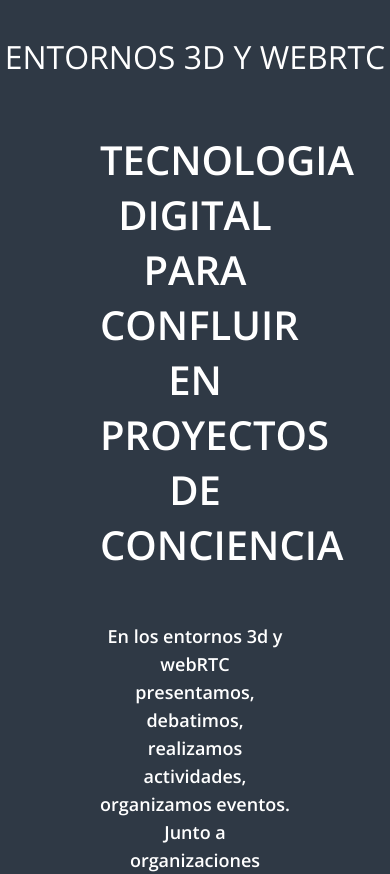
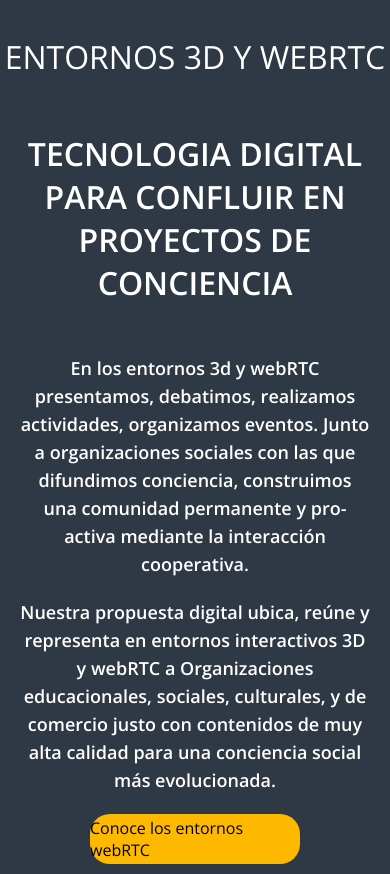
Before and after one commit to jhonnytesban/landing-fairbnb, a plain HTML site: page index.html in a window 390 px wide. Shown: the part 2120-2994 px from the top of the page. Drawn offline with nearby package versions, Linux system fonts and the light colour scheme.

Commit message:
fin de estilos movil

```diff
--- a/src/blocks/_footer.scss
+++ b/src/blocks/_footer.scss
@@ -8,6 +8,9 @@
     @include laptop{
         padding: 20px 25px;
     }
+    @include mobile{
+        padding: 20px 10px;
+    }
 }
 .container-footer{
     max-width: 200px;
@@ -16,12 +19,19 @@
         max-width: 150px;
         max-height: 100px;
     }
+    @include mobile{
+        max-width: 100px;
+        max-height: 80px;
+    }
     .footer__text{
         font-family: $font;
         font-weight: 600;
         color: #757575;
         text-align: center;
         text-transform: uppercase;
+        @include mobile{
+            font-size: .8em;
+        }
     }
     .footer__img{
         max-width: 100%;
@@ -31,8 +41,12 @@
 .footer :nth-child(1) {
     max-width: 300px;
     max-height: 200px;
-     @include laptop{
+    @include laptop{
         max-width: 200px;
         max-height: 150px;
     }
+    @include mobile{
+        max-width: 150px;
+        max-height: 100px;
+    }
 }
--- a/src/blocks/_main.scss
+++ b/src/blocks/_main.scss
@@ -148,6 +148,9 @@
     @include tablet{
         padding: 0 100px;
     }
+    @include mobile{
+        padding: 0 20px;
+    }
     .info__text{
     text-align: center;
     font-family: $font;
@@ -155,6 +158,9 @@
     font-weight: 600;
     font-size: 40px;
     margin-bottom: 50px;
+    @include mobile{
+        font-size: 2em;
+    }
     }
     .info{
     text-align: center;
@@ -175,11 +181,17 @@
     margin: auto;
     border-radius: 20px;
     background-color: #fcb900;
+    @include mobile{
+        width: 60%;
+    }
     .link__rtc{
         font-family: $font;
         font-weight: 400;
         font-size: 1.2em;
         text-decoration: none;
         color: #000;
+        @include mobile{
+            font-size: 1em;
+        }
     }
 }
```
Also changed, not shown: styles.css, 1 other file.
